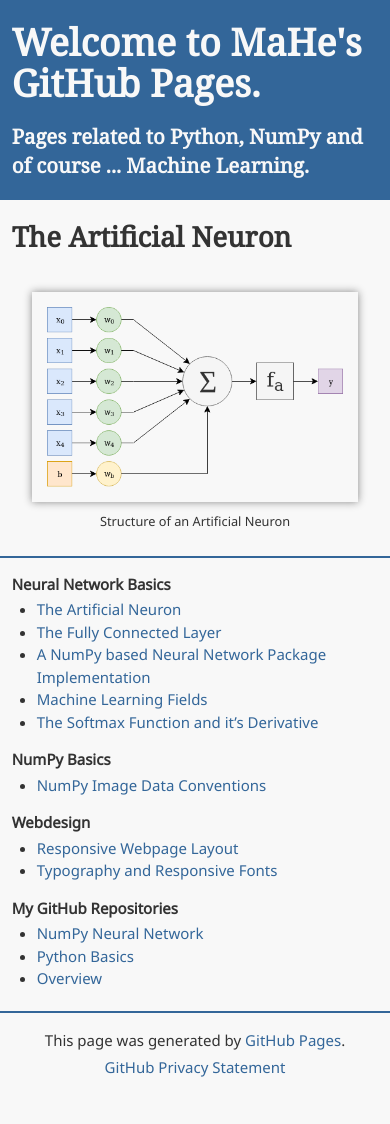
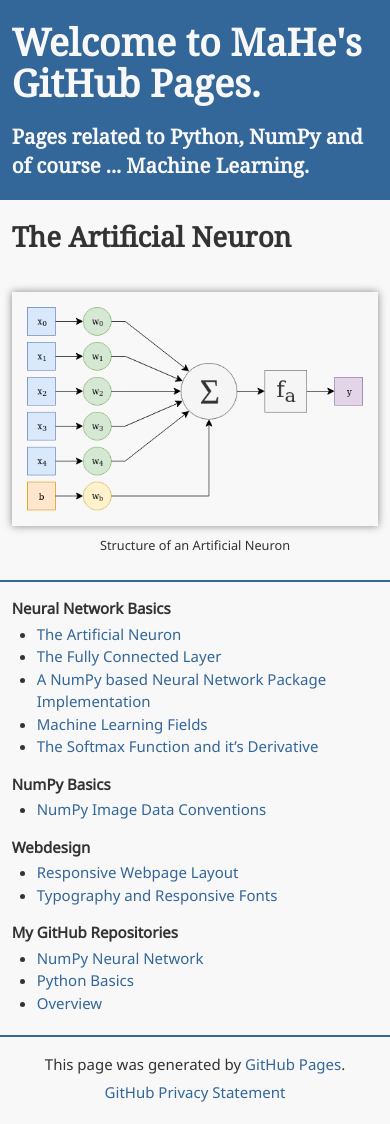
Before and after one commit to m-a-h-e/m-a-h-e.github.io, a Jekyll site: the page built from artificial_neuron.md, in a window 390 px wide. Built offline with Jekyll 4.4.1, drawn with Linux system fonts in a browser that asks for light colours; our own code applies the rules of GitHub Pages for plain Markdown files; before the commit the page ends 1100 px from its top, so only the background shows below that.

Commit message:
responsive img width opt

```diff
--- a/assets/css/style.scss
+++ b/assets/css/style.scss
@@ -194,7 +194,7 @@
 /* images */
 
 #content div.img {
-    margin: 20px;
+    margin: 20px 0;
 
     img {
         display: block;
@@ -210,15 +210,12 @@
         margin-top: 10px;
     }
 }
-#content div.img.large-img {
-    margin: 20px 0;
-}
 
 @media (min-width: 512px) {
     #content div.img:not(.large-img) {
         float: left;
         max-width: 40%;
-        margin-left: 0;
+        margin: 20px 20px 20px 0;
 
         img {
             margin-left: 0;
```
